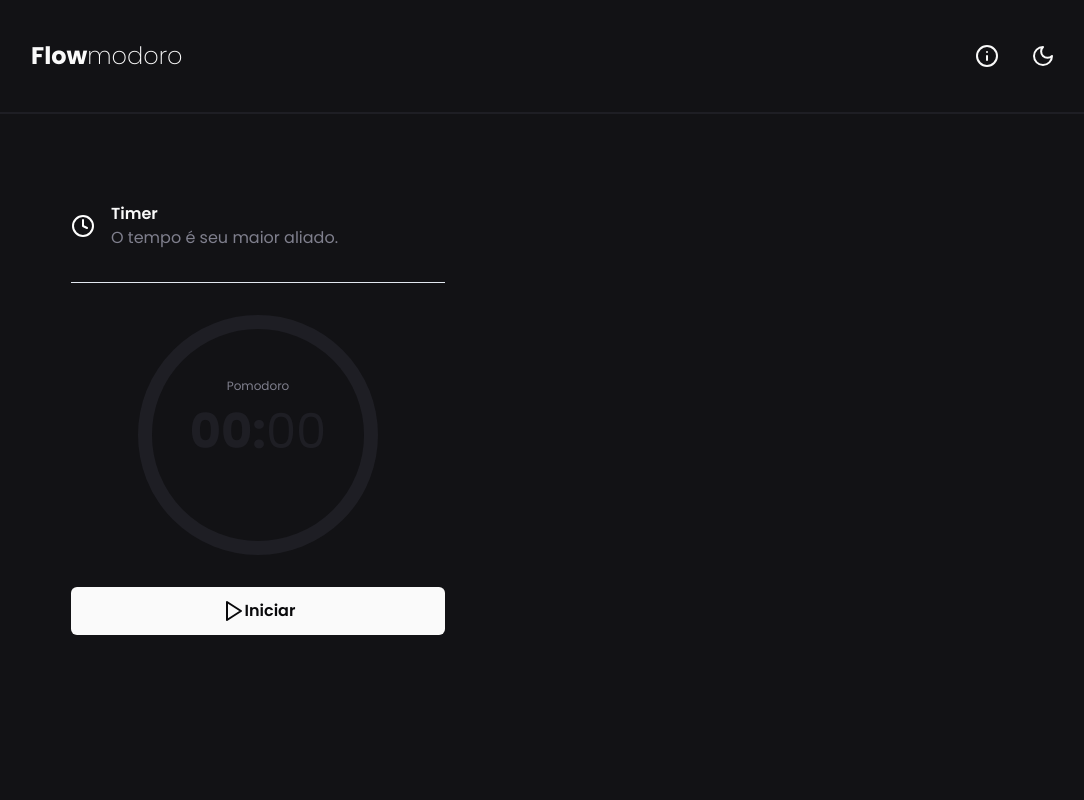
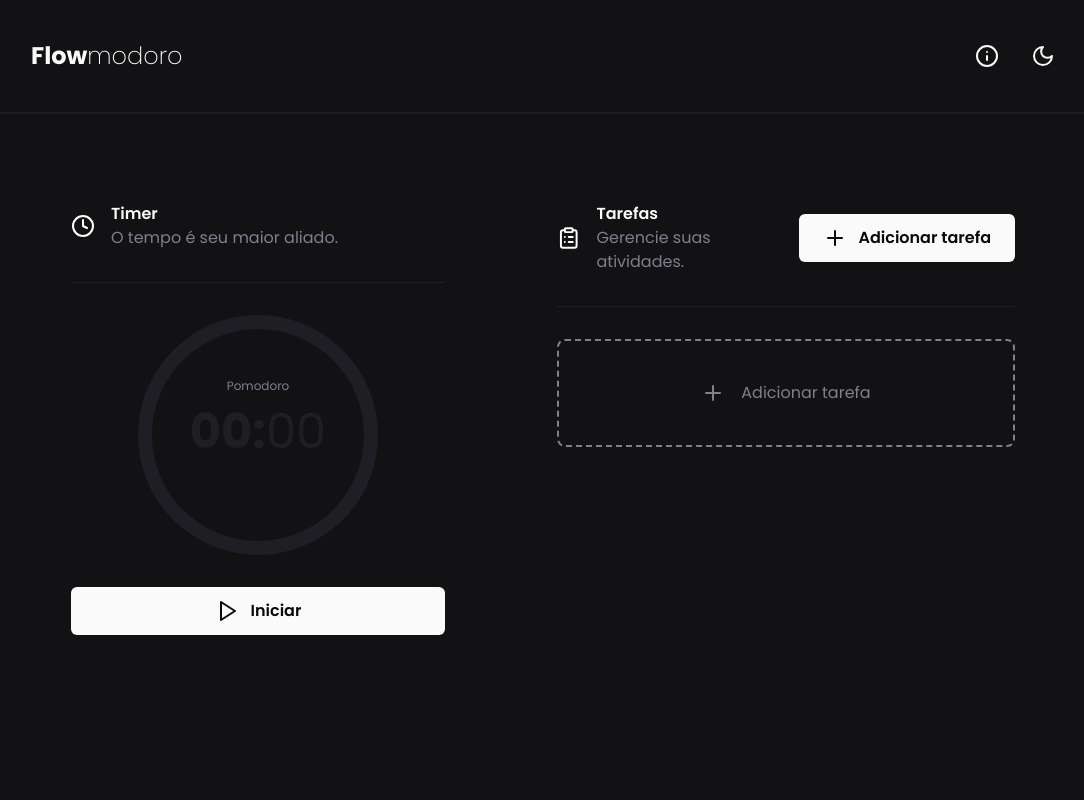
Before and after one commit to phlima3/flowmodoro, a Next.js app: page / in a window 1280 px wide. Shown: the top 800 px of the page, without its empty margins (97-1181 px from the left). Built offline with nearby package versions, Linux system fonts and the light colour scheme.

Commit message:
style: stlye finished at tasks component

```diff
--- a/src/app/page.tsx
+++ b/src/app/page.tsx
@@ -1,12 +1,14 @@
 import { Header } from "@/components/Header";
+import { Tasks } from "@/components/Tasks";
 import { Timer } from "@/components/Timer";
 import Image from "next/image";
 
 export default function Home() {
   return (
     <main className="flex min-h-screen flex-col items-center justify-between bg-background">
-      <div className="flex w-full h-full mt-12 px-32">
+      <div className="flex w-full h-full mt-12 px-32 gap-8">
         <Timer />
+        <Tasks />
       </div>
     </main>
   );
--- /dev/null
+++ b/src/components/Button/index.tsx
@@ -0,0 +1,31 @@
+import React from "react";
+
+type ButtonProps = {
+  children: React.ReactNode;
+  onClick?: () => void;
+  className?: string;
+  buttonType?: "primary" | "secondary";
+  icon?: React.ReactNode;
+};
+
+export const Button: React.FC<ButtonProps> = ({
+  children,
+  onClick,
+  className,
+  icon,
+  buttonType = "primary",
+}) => {
+  const buttonClass =
+    buttonType === "primary"
+      ? "flex items-center justify-center h-12 bg-off_white rounded-md text-button_dark font-semibold size-4 transition-all duration-300 ease-in-out hover:bg-[#E5E5E5] hover:text-button_light"
+      : "flex items-center justify-center  h-12 bg-secondary_button rounded-md text-white font-semibold size-4 transition-all duration-300 ease-in-out  hover:text-button_light";
+
+  return (
+    <button
+      className={`${buttonClass} ${className} ${icon && "gap-3"}`}
+      onClick={onClick}
+    >
+      {icon && icon} {children}
+    </button>
+  );
+};
--- /dev/null
+++ b/src/components/Tasks/index.tsx
@@ -0,0 +1,49 @@
+import { ClipboardList, Clock, Plus } from "lucide-react";
+import { Separator } from "../ui/separator";
+import { Button } from "../Button";
+
+export const Tasks = () => {
+  return (
+    <div className="p-10 w-full h-min flex flex-col items-center justify-center">
+      <div className="w-full items-center justify-between flex">
+        <div className="flex items-center gap-4 w-full  justify-start">
+          <ClipboardList size={24} color="#fff" />
+
+          <div>
+            <h2 className="text-off_white font-semibold size-6">Tarefas</h2>
+            <span className="text-placeholder font-normal size-4">
+              Gerencie suas atividades.
+            </span>
+          </div>
+        </div>
+        <Button
+          className="w-max py-3 px-6 whitespace-nowrap"
+          icon={<Plus size={24} color="#09090B" />}
+        >
+          Adicionar tarefa
+        </Button>
+      </div>
+
+      <Separator
+        orientation="horizontal"
+        className="my-8"
+        style={{
+          backgroundColor: "#1E1E24",
+        }}
+      />
+
+      <div className="w-full flex flex-col items-center justify-center">
+        <div
+          className="w-full bg-transparent items-center justify-center flex gap-4 border-dashed border-2 border-placeholder py-10 rounded-lg cursor-pointer
+         transition-all duration-300 ease-in-out hover:opacity-25 hover:text-button_light
+        "
+        >
+          <Plus size={24} color="#7F7F8D" />
+          <span className="text-placeholder font-normal ">
+            Adicionar tarefa
+          </span>
+        </div>
+      </div>
+    </div>
+  );
+};
--- a/src/components/Timer/index.tsx
+++ b/src/components/Timer/index.tsx
@@ -1,8 +1,9 @@
 "use client";
 
 import React, { useState, useEffect } from "react";
-import { Clock, Pause, Play } from "lucide-react";
+import { Clock, Pause, Play, SkipForward } from "lucide-react";
 import { Separator } from "@/components/ui/separator";
+import { Button } from "../Button";
 
 const TIMER_STATUS = {
   PAUSE: "Pausar",
@@ -44,13 +45,13 @@ export function Timer() {
   const [minutes, remainingSeconds] = formatTime(seconds);
 
   return (
-    <div className="p-10 w-[454px] h-min flex flex-col items-center justify-center ">
+    <div className="p-10 min-w-[454px] w-max h-min flex flex-col items-center justify-center">
       <div className="flex items-center gap-4 w-full  justify-start">
         <Clock size={24} color="#fff" />
 
         <div>
           <h2 className="text-off_white font-semibold size-6">Timer</h2>
-          <span className="text-placeholder font-normal size-4">
+          <span className="text-placeholder font-normal size-4 whitespace-nowrap">
             O tempo é seu maior aliado.
           </span>
         </div>
@@ -60,7 +61,7 @@ export function Timer() {
         orientation="horizontal"
         className="my-8"
         style={{
-          color: "#1E1E24",
+          backgroundColor: "#1E1E24",
         }}
       />
 
@@ -140,8 +141,9 @@ export function Timer() {
       </svg>
 
       <div className="flex flex-col gap-4 items-center mt-8 w-full">
-        <button
-          className="flex items-center justify-center w-full h-12 bg-off_white rounded-md text-button_dark font-semibold size-4 transition-all duration-300 ease-in-out hover:bg-[#E5E5E5] hover:text-button_light"
+        <Button
+          buttonType="primary"
+          className="w-full"
           onClick={() => {
             setIsActive(!isActive);
             setStatus(
@@ -152,18 +154,26 @@ export function Timer() {
                 : TIMER_STATUS.START
             );
           }}
+          icon={
+            isActive ? (
+              <Pause size={24} color="#09090B" />
+            ) : (
+              <Play size={24} color="#09090B" />
+            )
+          }
         >
-          {isActive ? (
-            <Pause size={24} color="#09090B" />
-          ) : (
-            <Play size={24} color="#09090B" />
-          )}
           {isActive
             ? TIMER_STATUS.PAUSE
             : seconds > 0
             ? TIMER_STATUS.CONTINUE
             : TIMER_STATUS.START}
-        </button>
+        </Button>
+        {/*   <Button
+          buttonType="secondary"
+          icon={<SkipForward size={24} color="#fff" />}
+        >
+          Pular intervalo
+        </Button> */}
       </div>
     </div>
   );
```
